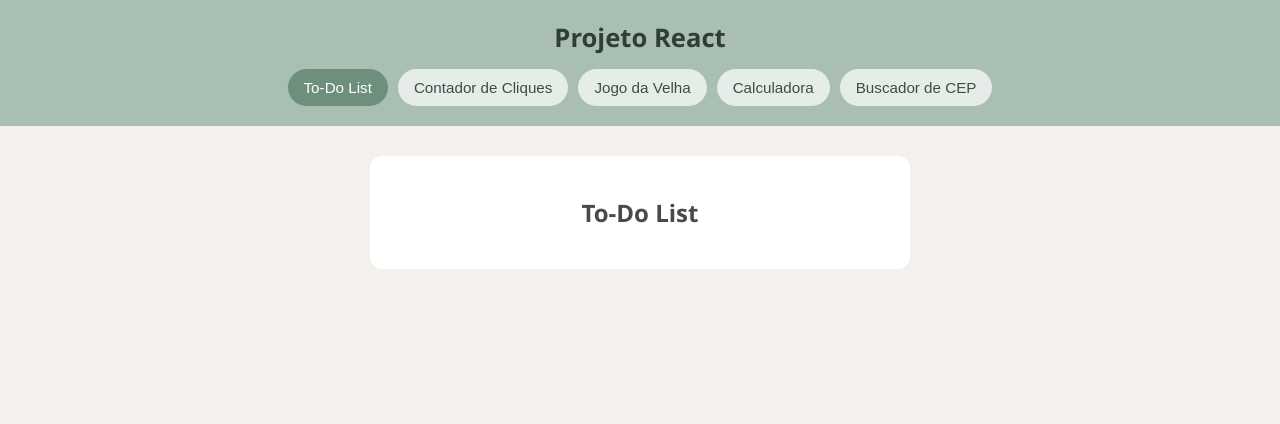
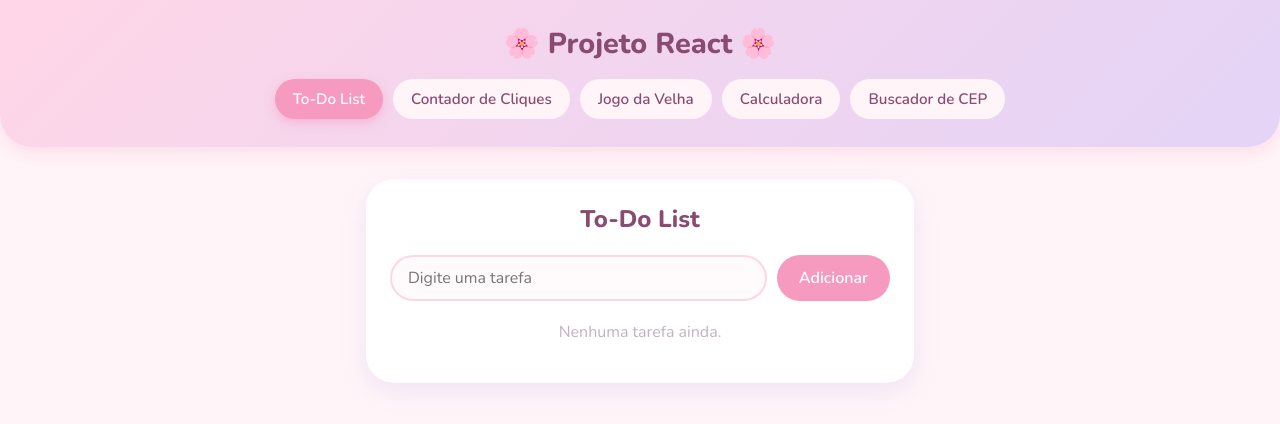
Before and after one commit to oIsabelaM/ProjetoReact, a React (Create React App) app: page / in a window 1280 px wide. Shown: the top 424 px of the page. Built offline with nearby package versions, Linux system fonts and the light colour scheme.

Commit message:
Aplica estilo  em tons pastel

```diff
--- a/src/App.css
+++ b/src/App.css
@@ -1,20 +1,26 @@
+@import url("https://fonts.googleapis.com/css2?family=Nunito:wght@400;600;800&display=swap");
+
 body {
   margin: 0;
-  font-family: "Segoe UI", Arial, sans-serif;
-  background: #f4f1ec;
-  color: #4a4a4a;
+  font-family: "Nunito", "Segoe UI", Arial, sans-serif;
+  background: #fff5f8;
+  color: #6b4f63;
   text-align: center;
 }
 
+/* Cabeçalho */
 .header {
-  background: #a9bfb3;
-  padding: 20px 10px;
+  background: linear-gradient(135deg, #ffd6e7, #e4d4f7);
+  padding: 24px 10px 28px;
+  border-radius: 0 0 32px 32px;
+  box-shadow: 0 6px 16px rgba(247, 154, 192, 0.25);
 }
 
 .header h1 {
-  margin: 0 0 14px;
-  font-size: 1.6rem;
-  color: #2f3e36;
+  margin: 0 0 16px;
+  font-size: 1.8rem;
+  font-weight: 800;
+  color: #8a4b73;
 }
 
 .header nav {
@@ -26,35 +32,78 @@ body {
 
 .header button {
   border: none;
-  padding: 10px 16px;
-  border-radius: 20px;
-  background: #e6ede9;
-  color: #3d4d44;
+  padding: 10px 18px;
+  border-radius: 999px;
+  background: #fff5f8;
+  color: #8a4b73;
+  font-family: inherit;
+  font-weight: 600;
+  font-size: 0.95rem;
   cursor: pointer;
-  font-size: 0.95rem;
+  transition: transform 0.15s, background 0.15s;
 }
 
 .header button:hover {
-  background: #d3e0d8;
+  background: #ffe8f1;
+  transform: translateY(-2px);
 }
 
 .header button.ativo {
-  background: #6f8f7d;
+  background: #f79ac0;
   color: #ffffff;
+  box-shadow: 0 4px 10px rgba(247, 154, 192, 0.5);
 }
 
+/* Cartão de conteúdo */
 .conteudo {
   max-width: 500px;
-  margin: 30px auto;
-  padding: 20px;
+  margin: 32px auto;
+  padding: 24px;
   background: #ffffff;
-  border-radius: 12px;
+  border-radius: 28px;
+  box-shadow: 0 8px 24px rgba(182, 156, 240, 0.2);
 }
 
+.conteudo h2 {
+  margin-top: 0;
+  color: #8a4b73;
+  font-weight: 800;
+}
+
+/* Botões do conteúdo */
+.conteudo button {
+  border: none;
+  padding: 10px 22px;
+  border-radius: 999px;
+  background: #f79ac0;
+  color: #ffffff;
+  font-family: inherit;
+  font-weight: 600;
+  font-size: 1rem;
+  cursor: pointer;
+  transition: transform 0.15s, background 0.15s;
+}
+
+.conteudo button:hover {
+  background: #f27fb0;
+  transform: scale(1.05);
+}
+
+.conteudo button.secundario {
+  background: #efe6fb;
+  color: #7a5fb0;
+}
+
+.conteudo button.secundario:hover {
+  background: #e4d4f7;
+}
+
+/* Contador */
 .numero {
-  font-size: 3.5rem;
+  font-size: 3.8rem;
+  font-weight: 800;
   margin: 10px 0 20px;
-  color: #6f8f7d;
+  color: #f27fb0;
 }
 
 .botoes {
@@ -63,21 +112,57 @@ body {
   gap: 10px;
 }
 
-.conteudo button {
-  border: none;
-  padding: 10px 20px;
-  border-radius: 20px;
-  background: #6f8f7d;
-  color: #ffffff;
-  cursor: pointer;
-  font-size: 1rem;
+/* To-Do List */
+.todo-form {
+  display: flex;
+  gap: 10px;
+  margin-bottom: 20px;
 }
 
-.conteudo button:hover {
-  background: #5d7a6a;
+.todo-form input {
+  flex: 1;
+  padding: 10px 16px;
+  border: 2px solid #ffd6e7;
+  border-radius: 999px;
+  font-family: inherit;
+  font-size: 1rem;
+  color: #6b4f63;
+  outline: none;
+  background: #fffafc;
 }
 
-.conteudo button.secundario {
-  background: #e6ede9;
-  color: #3d4d44;
+.todo-form input:focus {
+  border-color: #f79ac0;
 }
+
+.todo-lista {
+  list-style: none;
+  padding: 0;
+  margin: 0;
+}
+
+.todo-lista li {
+  display: flex;
+  justify-content: space-between;
+  align-items: center;
+  gap: 10px;
+  padding: 10px 14px;
+  margin-bottom: 8px;
+  background: #fff5f8;
+  border-radius: 16px;
+}
+
+.todo-lista span {
+  cursor: pointer;
+  text-align: left;
+  flex: 1;
+}
+
+.todo-lista span.feita {
+  text-decoration: line-through;
+  color: #c4b1bd;
+}
+
+.vazio {
+  color: #c4b1bd;
+}
--- a/src/components/Header.js
+++ b/src/components/Header.js
@@ -9,7 +9,7 @@ const itens = [
 function Header({ paginaAtual, aoTrocar }) {
   return (
     <header className="header">
-      <h1>Projeto React</h1>
+      <h1>🌸 Projeto React 🌸</h1>
       <nav>
         {itens.map((item) => (
           <button
--- a/src/components/TodoList.js
+++ b/src/components/TodoList.js
@@ -1,5 +1,63 @@
+import { useState } from "react";
+
 function TodoList() {
-  return <h2>To-Do List</h2>;
+  const [tarefas, setTarefas] = useState([]);
+  const [texto, setTexto] = useState("");
+
+  function adicionar(evento) {
+    evento.preventDefault();
+    if (texto.trim() === "") return;
+
+    const nova = { id: Date.now(), titulo: texto.trim(), feita: false };
+    setTarefas([...tarefas, nova]);
+    setTexto("");
+  }
+
+  function alternar(id) {
+    setTarefas(
+      tarefas.map((t) => (t.id === id ? { ...t, feita: !t.feita } : t))
+    );
+  }
+
+  function remover(id) {
+    setTarefas(tarefas.filter((t) => t.id !== id));
+  }
+
+  return (
+    <div className="todo">
+      <h2>To-Do List</h2>
+
+      <form onSubmit={adicionar} className="todo-form">
+        <input
+          type="text"
+          placeholder="Digite uma tarefa"
+          value={texto}
+          onChange={(e) => setTexto(e.target.value)}
+        />
+        <button type="submit">Adicionar</button>
+      </form>
+
+      {tarefas.length === 0 ? (
+        <p className="vazio">Nenhuma tarefa ainda.</p>
+      ) : (
+        <ul className="todo-lista">
+          {tarefas.map((t) => (
+            <li key={t.id}>
+              <span
+                className={t.feita ? "feita" : ""}
+                onClick={() => alternar(t.id)}
+              >
+                {t.titulo}
+              </span>
+              <button className="secundario" onClick={() => remover(t.id)}>
+                Remover
+              </button>
+            </li>
+          ))}
+        </ul>
+      )}
+    </div>
+  );
 }
 
 export default TodoList;
```
